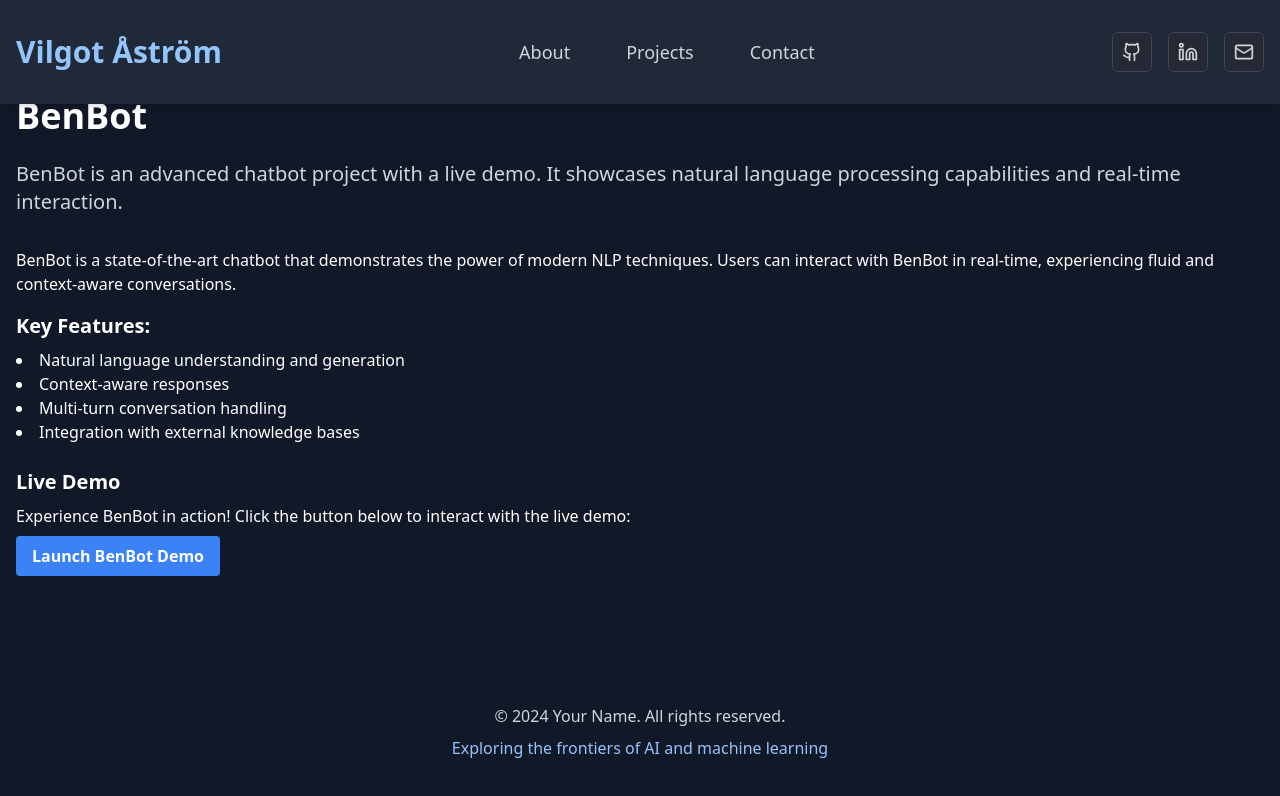
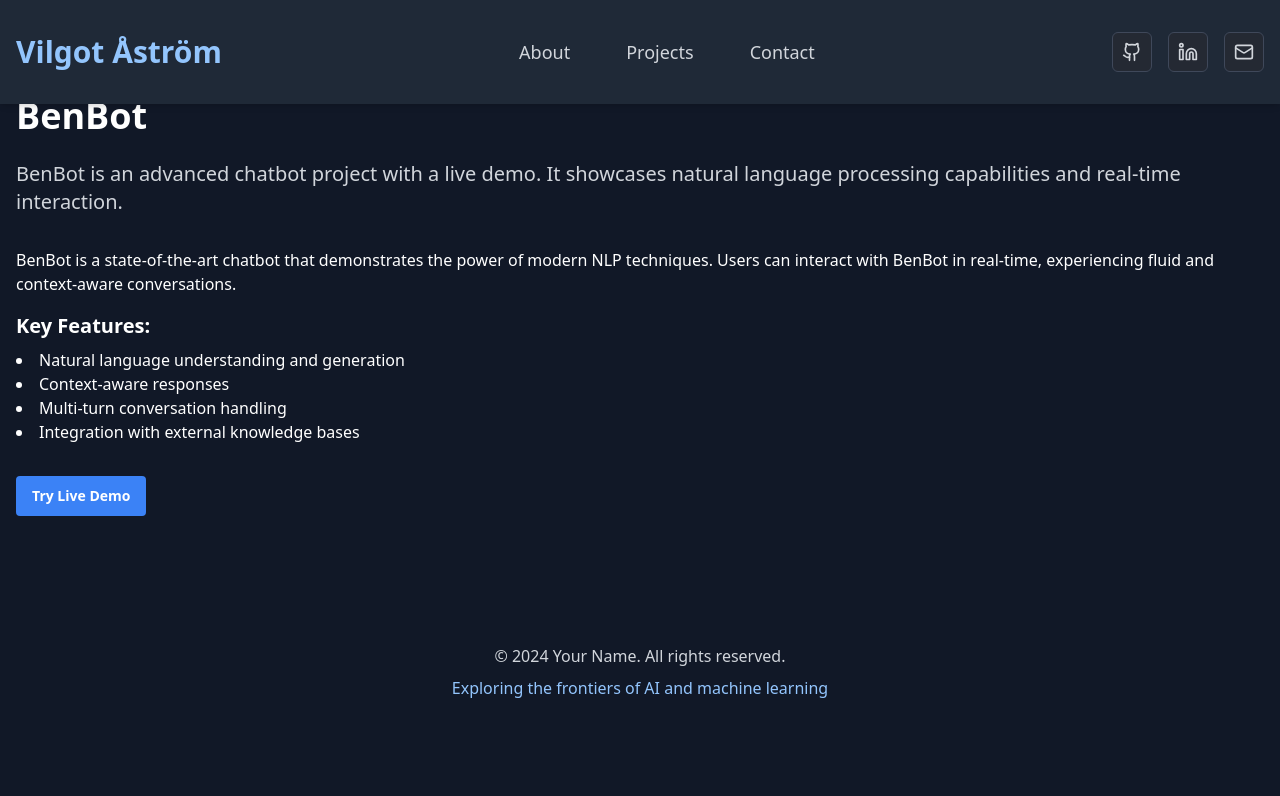
Before and after one commit to vilgotast/portfolioweb, a React (Vite) app: page /projects/benbot in a window 1280 px wide. Shown: the top 796 px of the page. Built offline with nearby package versions, Linux system fonts and the light colour scheme.

Commit message:
Update project demo button link
Modify the button in the project page to direct users to the specified demo link for better accessibility and user experience.
[skip gpt_engineer]

```diff
--- a/src/pages/ProjectTemplate.jsx
+++ b/src/pages/ProjectTemplate.jsx
@@ -2,11 +2,13 @@ import React from 'react';
 import { useParams } from 'react-router-dom';
 import Header from '../components/Header';
 import Footer from '../components/Footer';
+import { Button } from "@/components/ui/button";
 
 const projectDetails = {
   benbot: {
     title: "BenBot",
     description: "BenBot is an advanced chatbot project with a live demo. It showcases natural language processing capabilities and real-time interaction.",
+    demoLink: "https://benchat-fbt5.onrender.com/",
     content: (
       <>
         <p>BenBot is a state-of-the-art chatbot that demonstrates the power of modern NLP techniques. Users can interact with BenBot in real-time, experiencing fluid and context-aware conversations.</p>
@@ -17,13 +19,6 @@ const projectDetails = {
           <li>Multi-turn conversation handling</li>
           <li>Integration with external knowledge bases</li>
         </ul>
-        <div className="mt-6">
-          <h3 className="text-xl font-semibold mb-2">Live Demo</h3>
-          <p>Experience BenBot in action! Click the button below to interact with the live demo:</p>
-          <button className="mt-2 bg-blue-500 hover:bg-blue-600 text-white font-bold py-2 px-4 rounded">
-            Launch BenBot Demo
-          </button>
-        </div>
       </>
     )
   },
@@ -155,6 +150,16 @@ const ProjectTemplate = () => {
         <div className="prose prose-invert max-w-none">
           {project.content}
         </div>
+        {project.demoLink && (
+          <div className="mt-8">
+            <Button
+              onClick={() => window.open(project.demoLink, '_blank')}
+              className="bg-blue-500 hover:bg-blue-600 text-white font-bold py-2 px-4 rounded"
+            >
+              Try Live Demo
+            </Button>
+          </div>
+        )}
       </main>
       <Footer />
     </div>
```
